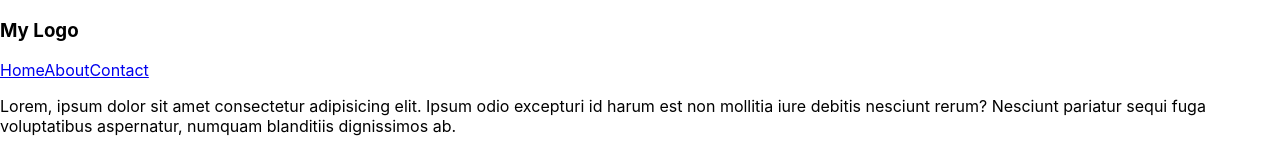
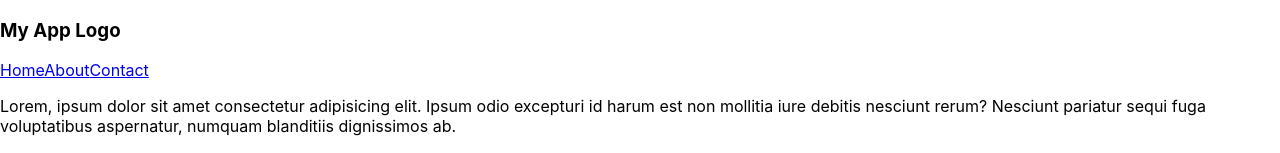
Before and after one commit to ayahxsheikh/my-app, a React (Create React App) app: page / in a window 1280 px wide. Shown: the top 153 px of the page. Built offline with nearby package versions, Linux system fonts and the light colour scheme.

Commit message:
added title props

```diff
--- a/src/App.js
+++ b/src/App.js
@@ -3,9 +3,11 @@ import Footer from './components/Footer';
 import About from './components/About';
 
 function App() {
+
+  const title = 'My App Logo'
   return (
     < >
-      <Header />
+      <Header title={title} />
       <About />
       <Footer />
     </>
--- a/src/components/Header.js
+++ b/src/components/Header.js
@@ -1,9 +1,9 @@
 
 
-function Header(){
+function Header(props){
     return(
         <header>
-            <h3>My Logo</h3>
+            <h3>{props.title}</h3>
             <nav>
                 <a href="#">Home</a>
                 <a href="#">About</a>
```
